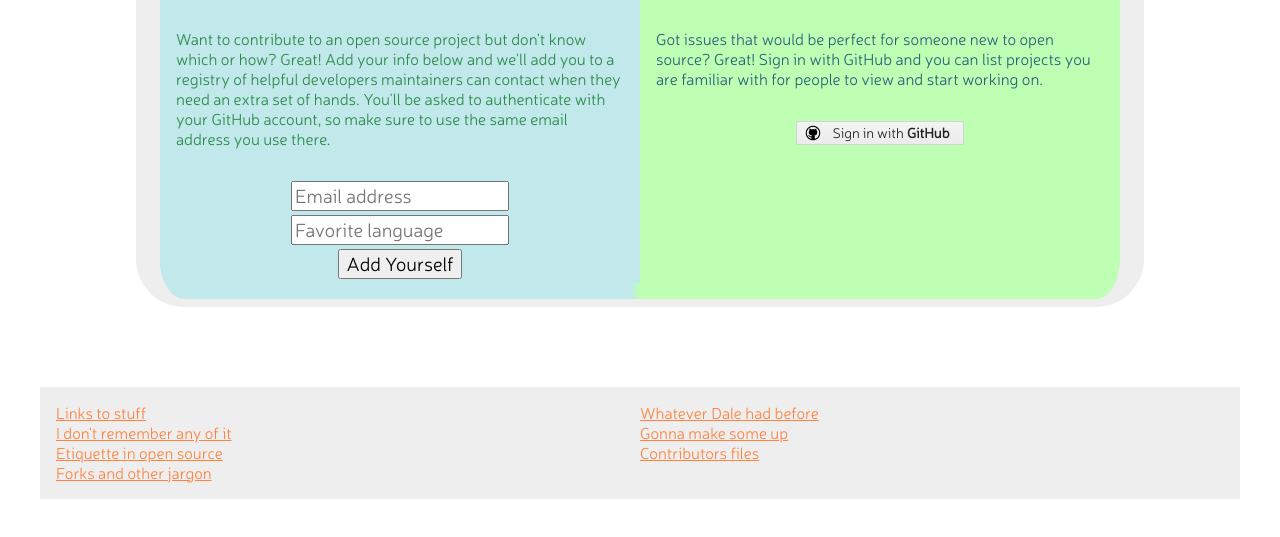
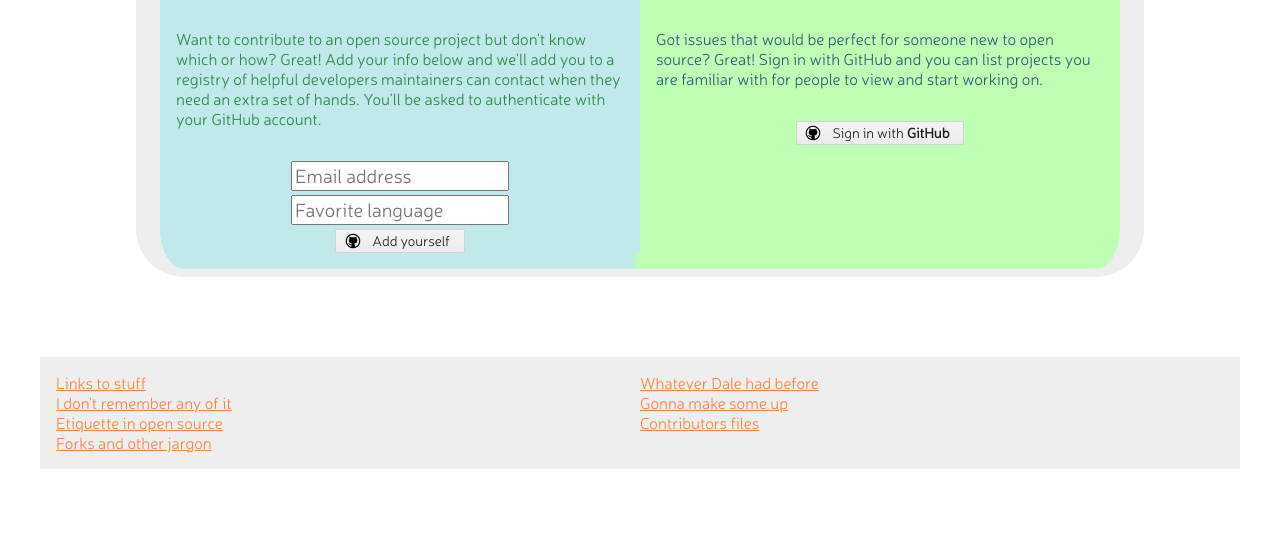
Before and after one commit to daleharvey/goodfirstpatch, a plain HTML site: page public/index.html in a window 1280 px wide. Shown: the part 409-946 px from the top of the page. After the commit the page ends 918 px from the top, so only its background shows below. Drawn offline with Linux system fonts and the light colour scheme.

Commit message:
Clarify maintainer sign up form.
If we use oauth then the people dont need to use the same email
as their github right?

```diff
--- a/public/index.html
+++ b/public/index.html
@@ -25,11 +25,13 @@
     <div class="start-here">
       <div class="dev-start">
         <h2>developers</h2>
-        <p>Want to contribute to an open source project but don't know which or how? Great! Add your info below and we'll add you to a registry of helpful developers maintainers can contact when they need an extra set of hands. You'll be asked to authenticate with your GitHub account, so make sure to use the same email address you use there.</p>
+        <p>Want to contribute to an open source project but don't know which or how? Great! Add your info below and we'll add you to a registry of helpful developers maintainers can contact when they need an extra set of hands. You'll be asked to authenticate with your GitHub account.</p>
         <div class="form-fields">
-          <input type="text" id="dev-start-email" placeholder="Email address" />
+          <input type="email" id="dev-start-email" placeholder="Email address" />
           <input type="text" id="dev-start-lang" placeholder="Favorite language" />
-          <input type="button" id="dev-add" value="Add Yourself" />
+          <a class="btn-auth btn-github" href="#">
+            Add yourself
+          </a>
         </div>
       </div>
       <div class="project-start">
```
